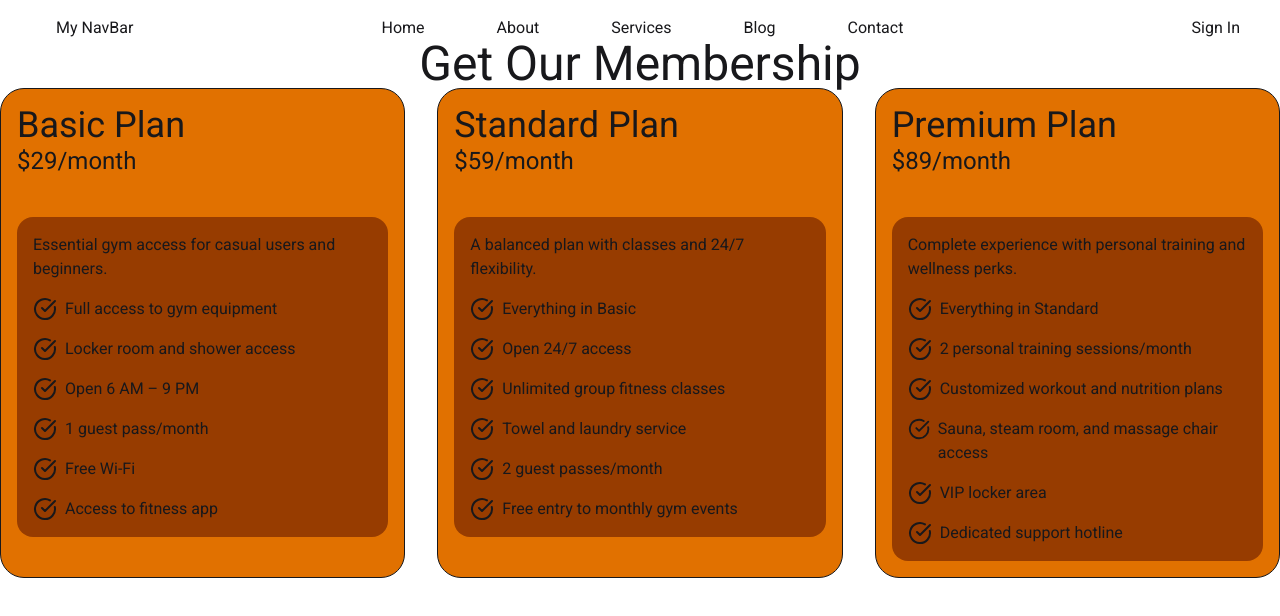
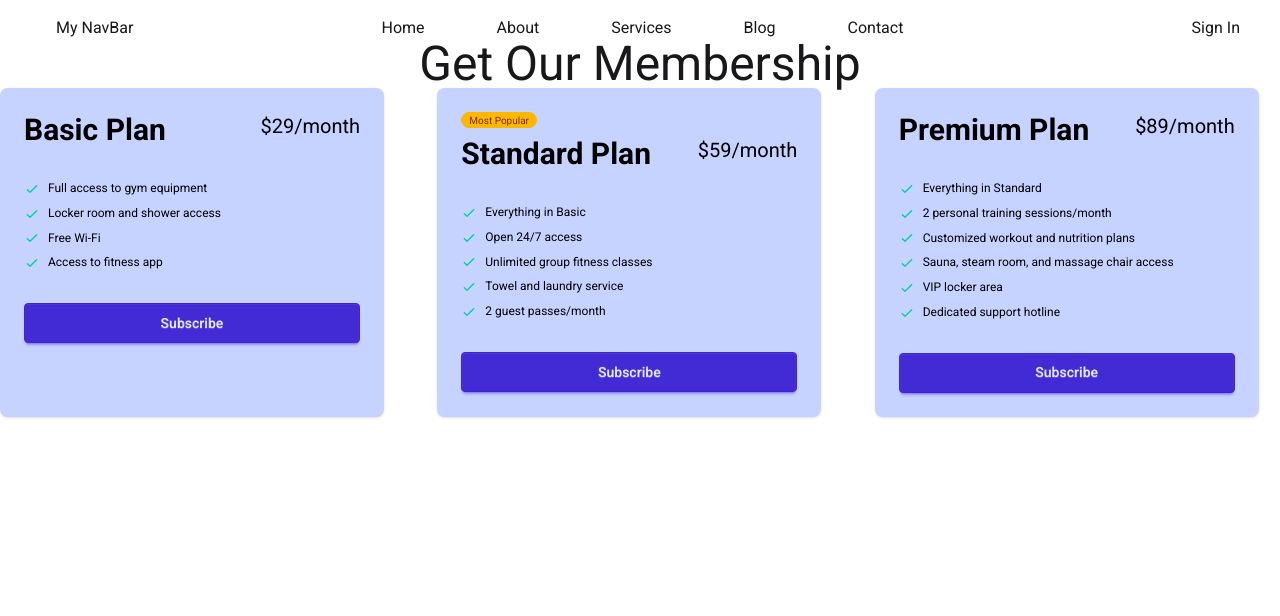
Before and after one commit to saim-alam1/react-router-core-concepts, a React (Vite) app: page / in a window 1280 px wide. Shown: the top 616 px of the page. Built offline with nearby package versions, Linux system fonts and the light colour scheme.

Commit message:
Replaced Card Component With Modern Cards

```diff
--- a/public/pricingData.json
+++ b/public/pricingData.json
@@ -7,8 +7,6 @@
     "features": [
       "Full access to gym equipment",
       "Locker room and shower access",
-      "Open 6 AM – 9 PM",
-      "1 guest pass/month",
       "Free Wi-Fi",
       "Access to fitness app"
     ]
@@ -16,6 +14,7 @@
   {
     "id": 2,
     "name": "Standard Plan",
+    "popular": true,
     "price": "$59/month",
     "description": "A balanced plan with classes and 24/7 flexibility.",
     "features": [
@@ -23,8 +22,7 @@
       "Open 24/7 access",
       "Unlimited group fitness classes",
       "Towel and laundry service",
-      "2 guest passes/month",
-      "Free entry to monthly gym events"
+      "2 guest passes/month"
     ]
   },
   {
--- /dev/null
+++ b/src/components/DaisyPricing/DaisyPricing.jsx
@@ -0,0 +1,29 @@
+import React from 'react';
+
+const DaisyPricing = ({ pricing }) => {
+  const { name, price, description, features, popular } = pricing;
+  return (
+    <div className="card w-96 bg-indigo-200 text-black shadow-sm">
+      <div className="card-body">
+        {popular && <span className="badge badge-xs badge-warning">Most Popular</span>}
+        <div className="flex justify-between">
+          <h2 className="text-3xl font-bold">{name}</h2>
+          <span className="text-xl">{price}</span>
+        </div>
+        <ul className="mt-6 flex flex-col gap-2 text-xs">
+          {
+            features.map((features, index) => <li key={index}>
+              <svg xmlns="http://www.w3.org/2000/svg" className="size-4 me-2 inline-block text-success" fill="none" viewBox="0 0 24 24" stroke="currentColor"><path strokeLinecap="round" strokeLinejoin="round" strokeWidth="2" d="M5 13l4 4L19 7" /></svg>
+              <span>{features}</span>
+            </li>)
+          }
+        </ul>
+        <div className="mt-6">
+          <button className="btn btn-primary btn-block">Subscribe</button>
+        </div>
+      </div>
+    </div>
+  );
+};
+
+export default DaisyPricing;
--- a/src/components/PricingOptions/PricingOptions.jsx
+++ b/src/components/PricingOptions/PricingOptions.jsx
@@ -1,5 +1,6 @@
 import React, { use } from 'react';
 import PricingCards from '../pricingCards/PricingCards';
+import DaisyPricing from '../DaisyPricing/DaisyPricing';
 
 const PricingOptions = ({ pricingPromise }) => {
 
@@ -12,9 +13,14 @@
 
       <h2 className='text-5xl text-center'>Get Our Membership</h2>
 
-      <div className='grid grid-cols-3 gap-8'>
+      <div className='grid md:grid-cols-2 lg:grid-cols-3 gap-8'>
+
+        {/* {
+          pricingData.map(pricing => <PricingCards key={pricing.id} pricing={pricing}></PricingCards>)
+        } */}
+
         {
-          pricingData.map(pricing => <PricingCards key={pricing.id} pricing={pricing}></PricingCards>)
+          pricingData.map(pricing => <DaisyPricing key={pricing.id} pricing={pricing}></DaisyPricing>)
         }
       </div>
 
--- a/src/components/pricingCards/PricingCards.jsx
+++ b/src/components/pricingCards/PricingCards.jsx
@@ -4,18 +4,19 @@
 const PricingCards = ({ pricing }) => {
   const { name, price, description, features } = (pricing);
   return (
-    <div className='border bg-amber-600 rounded-3xl p-4'>
+    <div className='flex flex-col border bg-amber-600 rounded-3xl p-4'>
       {/* Card Header */}
       <h1 className="text-4xl">{name}</h1>
       <h4 className='text-2xl'>{price}</h4>
 
       {/* Card Body */}
-      <div className='bg-amber-800 p-4 rounded-2xl mt-10'>
+      <div className='bg-amber-800 p-4 rounded-2xl mt-10 flex-1'>
         <p>{description}</p>
         {
           features.map((features, index) => <PricingFeatures key={index} features={features}></PricingFeatures>)
         }
       </div>
+      <button className="btn w-full mt-4">Subscribe</button>
     </div>
   );
 };
```
